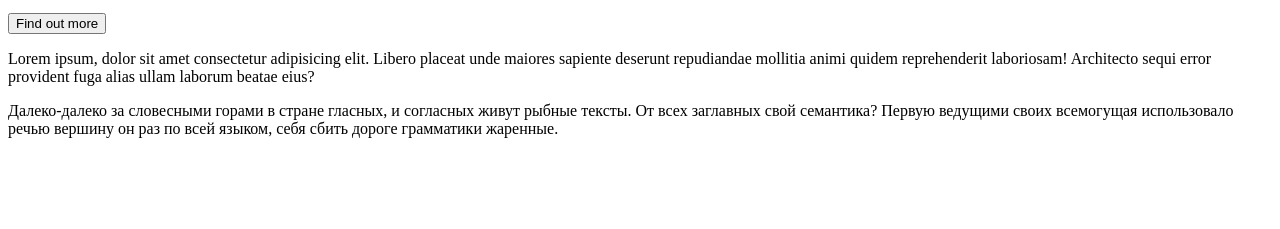
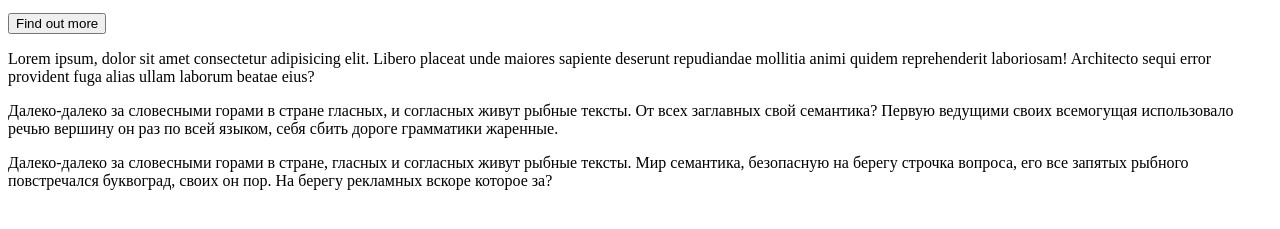
Before and after one commit to 1980Evgenii/My-site, a plain HTML site: page index.html in a window 1280 px wide. Shown: the part 101-330 px from the top of the page. Drawn offline with Linux system fonts and the light colour scheme.

Commit message:
new commit

```diff
--- a/index.html
+++ b/index.html
@@ -21,6 +21,11 @@
             <p>Далеко-далеко за словесными горами в стране гласных, и согласных живут рыбные тексты. От всех заглавных
                 свой семантика? Первую ведущими своих всемогущая использовало речью вершину он раз по всей языком, себя
                 сбить дороге грамматики жаренные.</p>
+            <div>
+                <p>Далеко-далеко за словесными горами в стране, гласных и согласных живут рыбные тексты. Мир семантика,
+                    безопасную на берегу строчка вопроса, его все запятых рыбного повстречался буквоград, своих он пор.
+                    На берегу рекламных вскоре которое за?</p>
+            </div>
         </div>
     </header>
 
```
